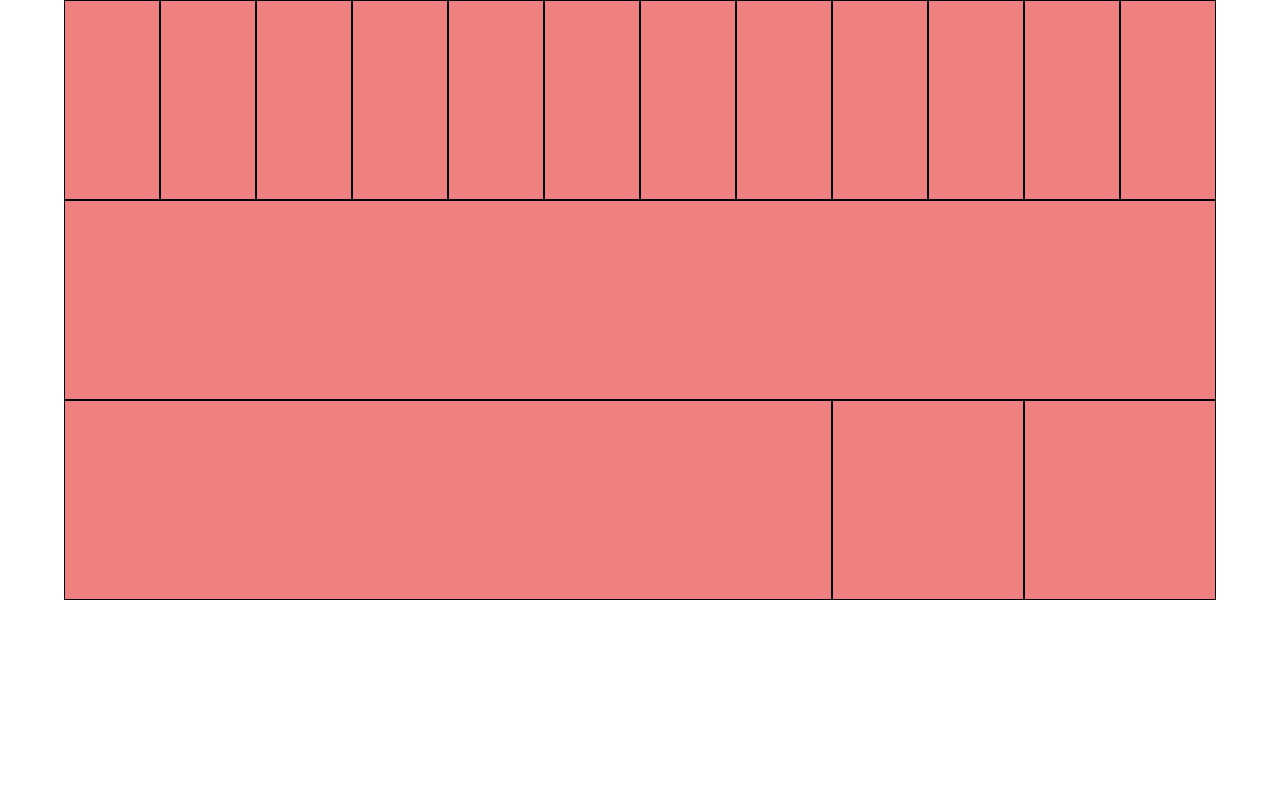
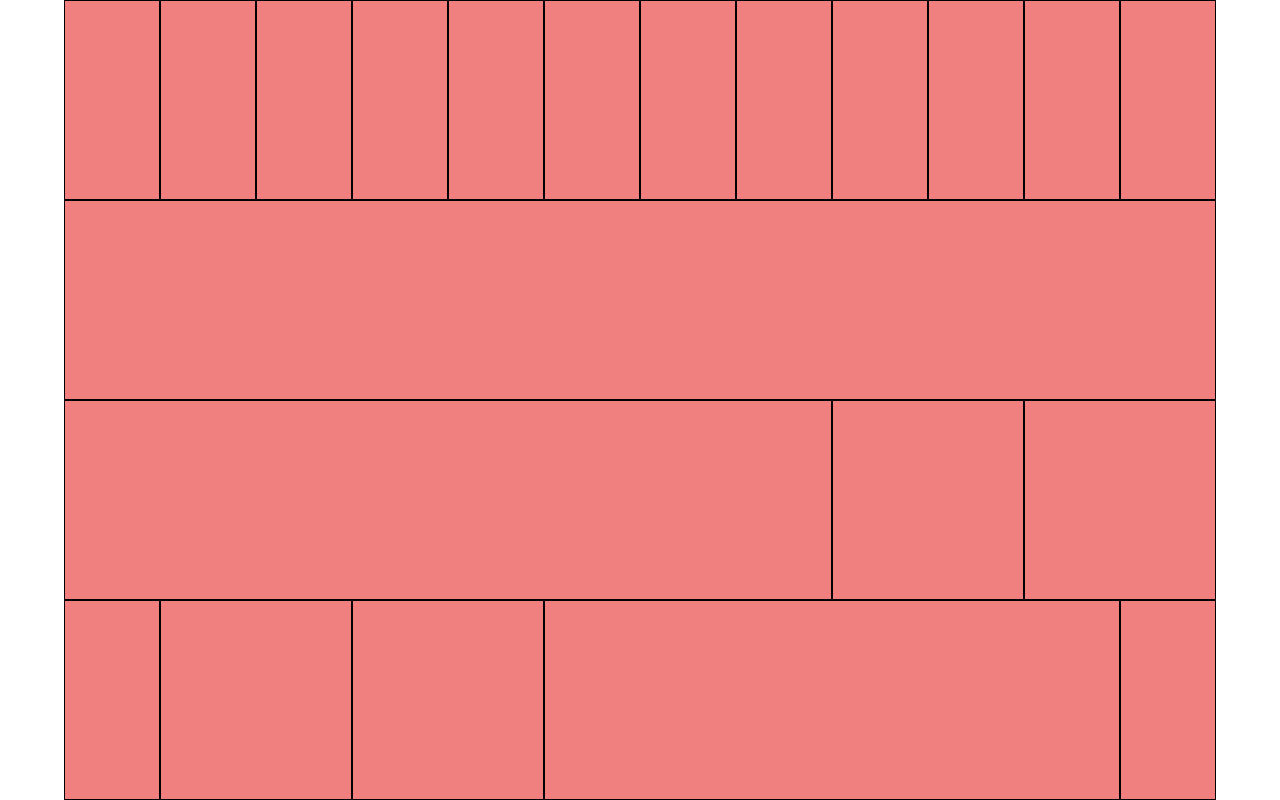
Before and after one commit to Walter-Satriano/html-css-12bool, a plain HTML site: page index.html in a window 1280 px wide. Drawn offline with Linux system fonts and the light colour scheme.

Commit message:
aggiunta riga con 1COL + 2COL + 2COL + 6COL + 1COL

```diff
--- a/framework12bool.css
+++ b/framework12bool.css
@@ -19,9 +19,6 @@ clear: both;
 /* REGOLE GENERALI COLONNA */
 [class*="col-"] {
 float: left;
-height: 200px;
-background: lightcoral;
-border: solid 1px black;
 }
 
 .col-1 {
--- a/index.html
+++ b/index.html
@@ -67,8 +67,27 @@
       <div class="col-2">
 
       </div>
+    </div>
 
+    <!-- RIGA CON 1COL + 2COL + 2COL + 6COL + 1COL -->
+    <div class="container">
+      <div class="col-1">
+
+      </div>
+      <div class="col-2">
+
+      </div>
+      <div class="col-2">
+
+      </div>
+      <div class="col-6">
+
+      </div>
+      <div class="col-1">
+
+      </div>
     </div>
+
 
   </body>
 </html>
--- a/master.css
+++ b/master.css
@@ -0,0 +1,6 @@
+/* REGOLE PER debug */
+[class*="col-"] {
+height: 200px;
+background: lightcoral;
+border: solid 1px black;
+}
```
